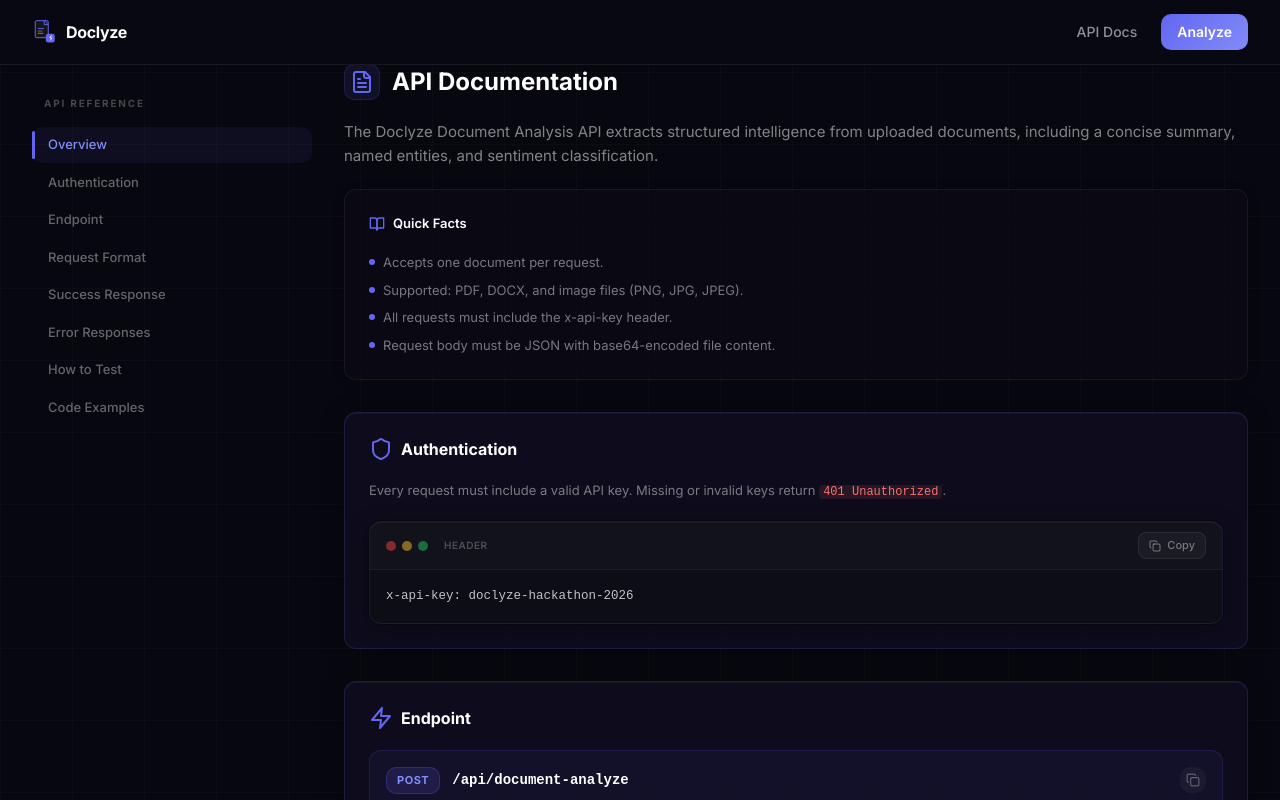
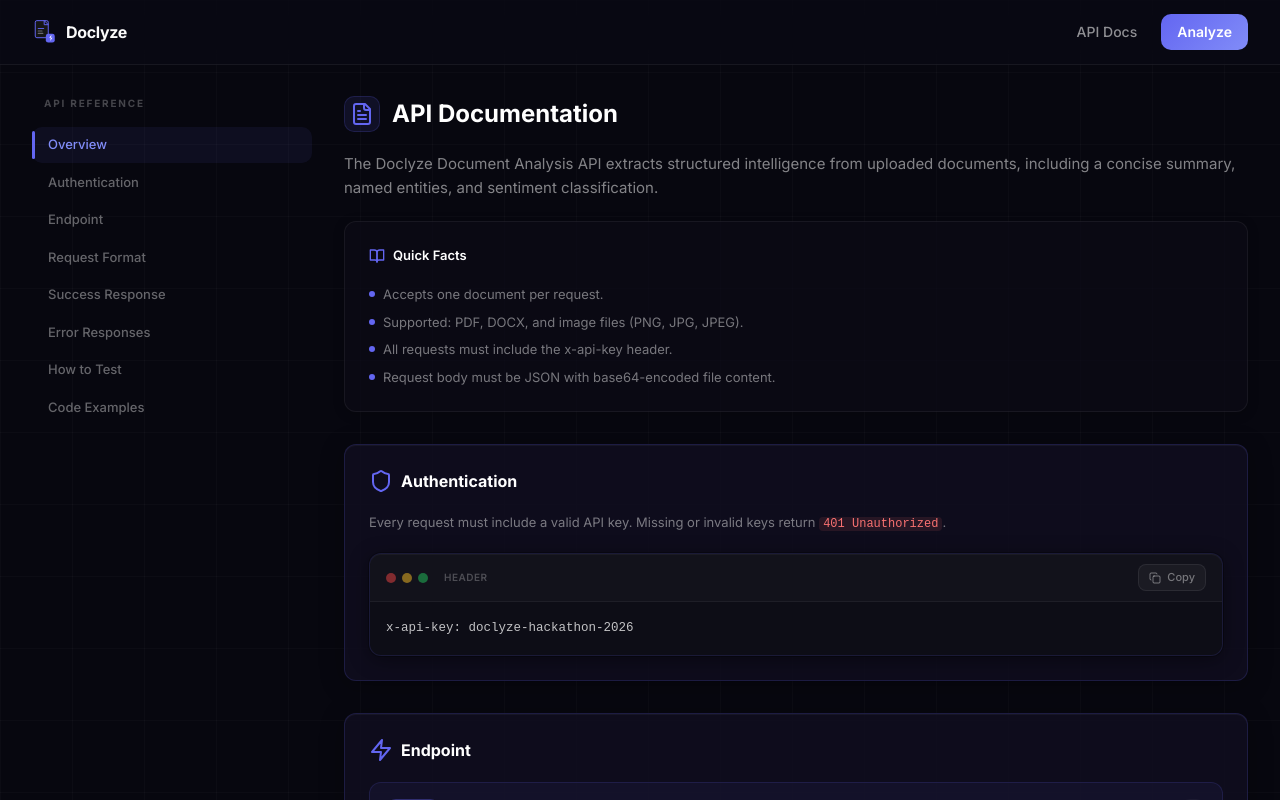
Before and after one commit to Swayam2706/doclyze-ai-engine, a React (Vite) app in the folder frontend/: page /api-docs in a window 1280 px wide. Shown: the top 800 px of the page. Built offline with nearby package versions, Linux system fonts and the light colour scheme; no server answers.

Commit message:
fix: add gap between navbar and API docs content

```diff
--- a/frontend/src/pages/ApiDocs.tsx
+++ b/frontend/src/pages/ApiDocs.tsx
@@ -199,7 +199,7 @@
     <div className="min-h-screen" style={{ background: '#07070f' }}>
       <div className="fixed inset-0 pointer-events-none" style={{ zIndex: 0, backgroundImage: 'linear-gradient(rgba(255,255,255,0.025) 1px, transparent 1px), linear-gradient(90deg, rgba(255,255,255,0.025) 1px, transparent 1px)', backgroundSize: '72px 72px' }} />
       <Navbar />
-      <div className="relative z-10 pt-16 pb-16">
+      <div className="relative z-10 pt-24 pb-16">
         <div className="mx-auto max-w-7xl px-4 sm:px-6 lg:px-8">
           <div className="grid gap-8 lg:grid-cols-12">
 
```
